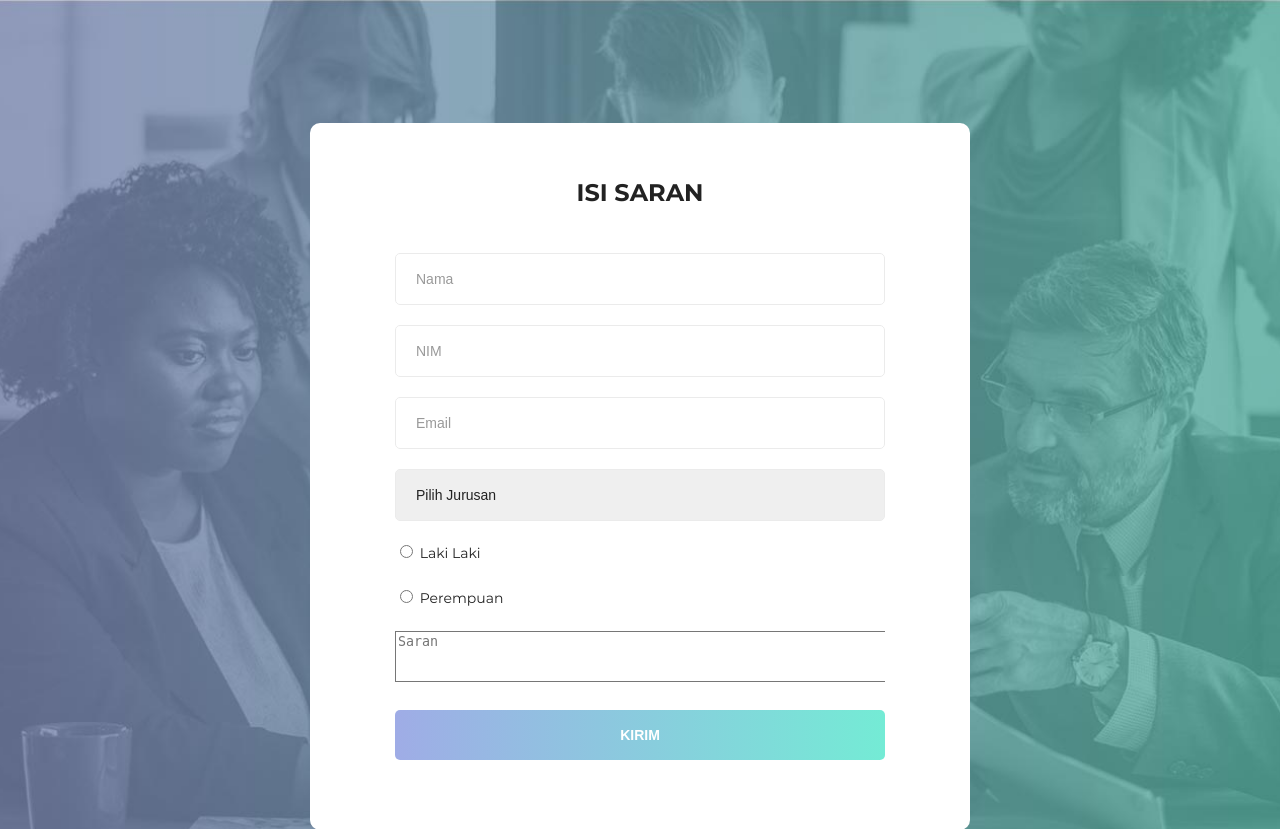
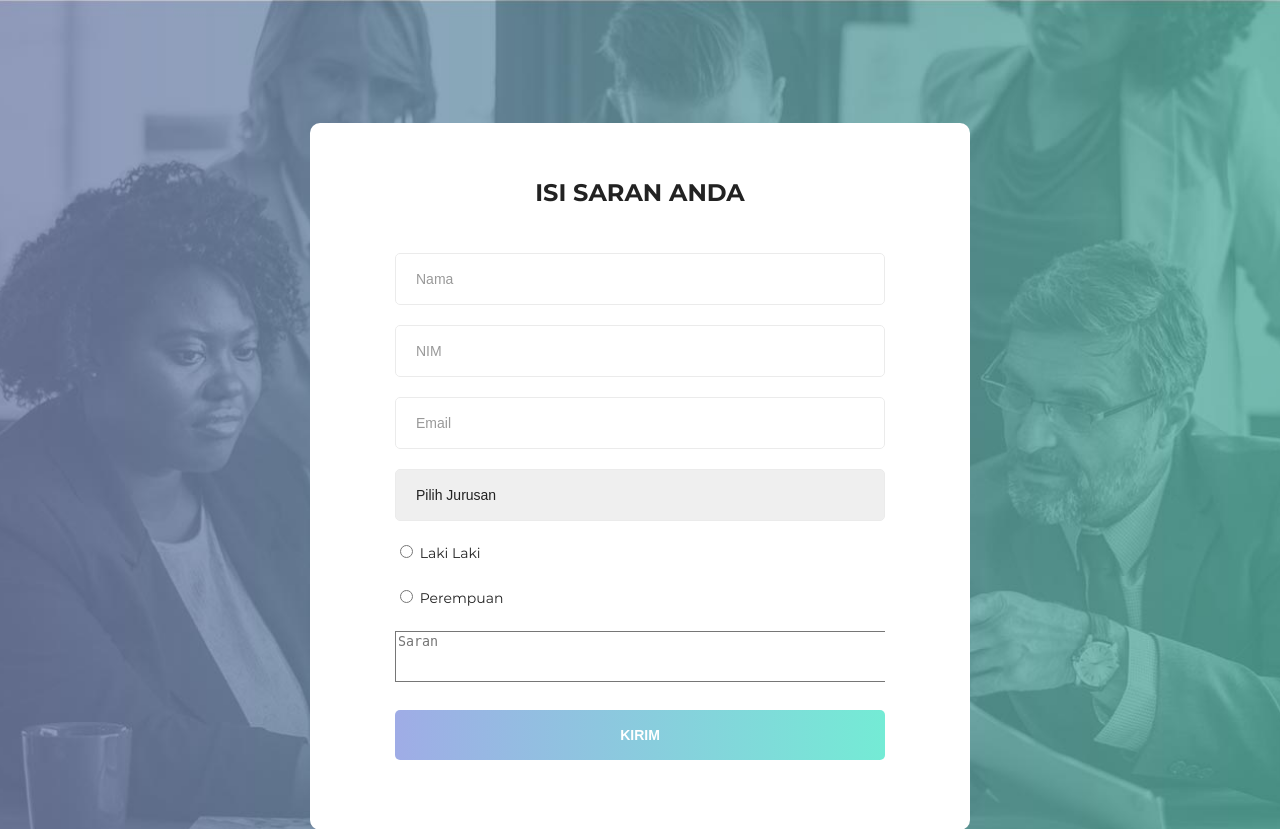
Before and after one commit to alvaromaheswara/formcontact, a PHP site: page / in a window 1280 px wide. Shown: the top 829 px of the page. Run offline with PHP 8.4, Linux system fonts and the light colour scheme; some libraries are stand-ins or nearby versions.

Commit message:
second commit

```diff
--- a/index.php
+++ b/index.php
@@ -20,7 +20,7 @@
             <div class="container">
                 <div class="signup-content">
                     <form method="POST" action="proses.php" class="signup-form">
-                        <h2 class="form-title">Isi Saran</h2>
+                        <h2 class="form-title">Isi Saran Anda</h2>
                         <div class="form-group">
                             <input type="text" class="form-input" name="nama" id="nama" placeholder="Nama"/>
                         </div>
```
